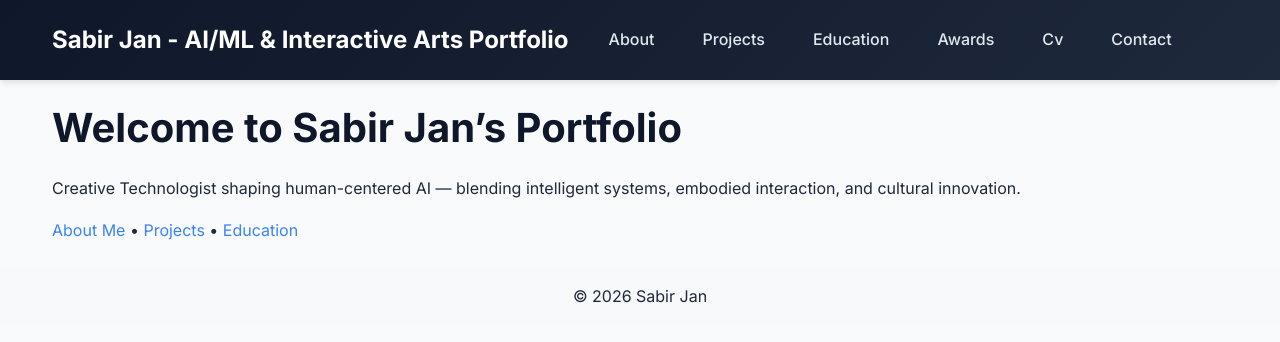
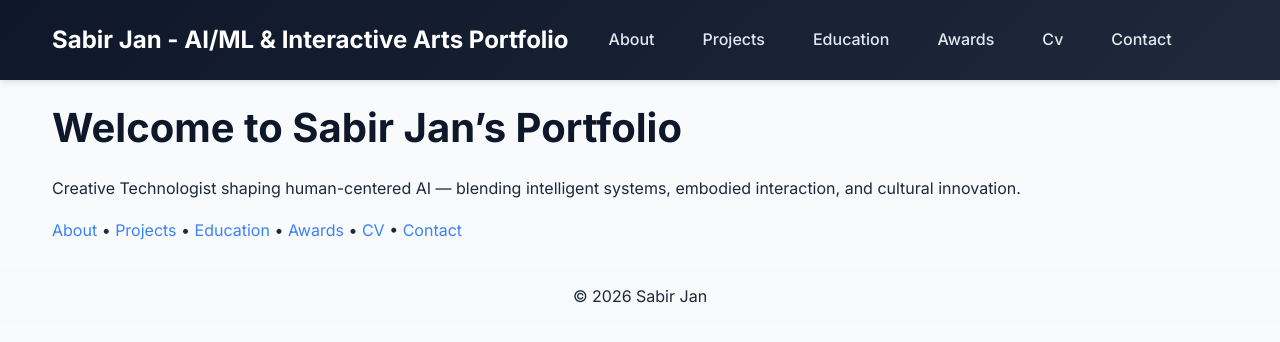
Before and after one commit to Saber7Jan/Sabir-Jan-portfolio, a Jekyll site: the page built from index.md, in a window 1280 px wide. Shown: the top 342 px of the page. Built offline with Jekyll 4.4.1, drawn with Linux system fonts in a browser that asks for light colours.

Commit message:
Update index.md

```diff
--- a/index.md
+++ b/index.md
@@ -7,4 +7,4 @@ title: Home
 
 Creative Technologist shaping human-centered AI — blending intelligent systems, embodied interaction, and cultural innovation.
 
-[About Me](/about) • [Projects](/projects) • [Education](/education)
+[About](/about/) • [Projects](/projects/) • [Education](/education/) • [Awards](/awards/) • [CV](/cv/) • [Contact](/contact/)
```
